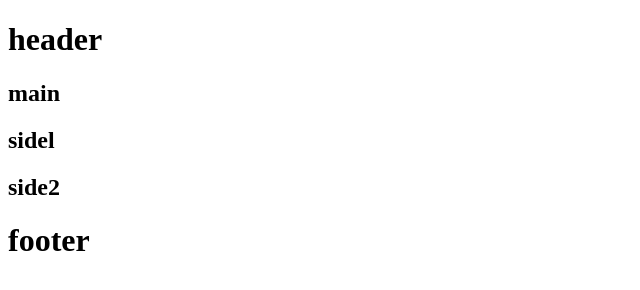
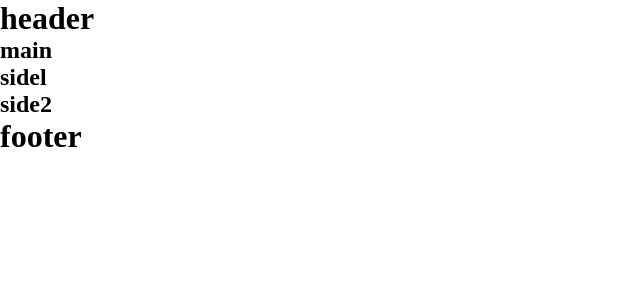
Before and after one commit to KyknaVerniy/web-10, a plain HTML site: page index.html in a window 1280 px wide. Shown: the whole page, without its empty margins (0-640 px from the left). Drawn offline with Linux system fonts and the light colour scheme; a web font is replaced by a local one.

Commit message:
Create index.html

```diff
--- a/index.html
+++ b/index.html
@@ -4,7 +4,7 @@
     <meta charset="UTF-8">
     <meta name="viewport" content="width=device-width">
     <link href="https://fonts.googleapis.com/earlyaccess/nikukyu.css" rel="stylesheet" />
-    <link rel="stykesheet" type="text/css" href="default.css">
+    <link rel="stylesheet" type="text/css" href="default.css">
     <title>練習10</title>
     </head>
   <body>
```
